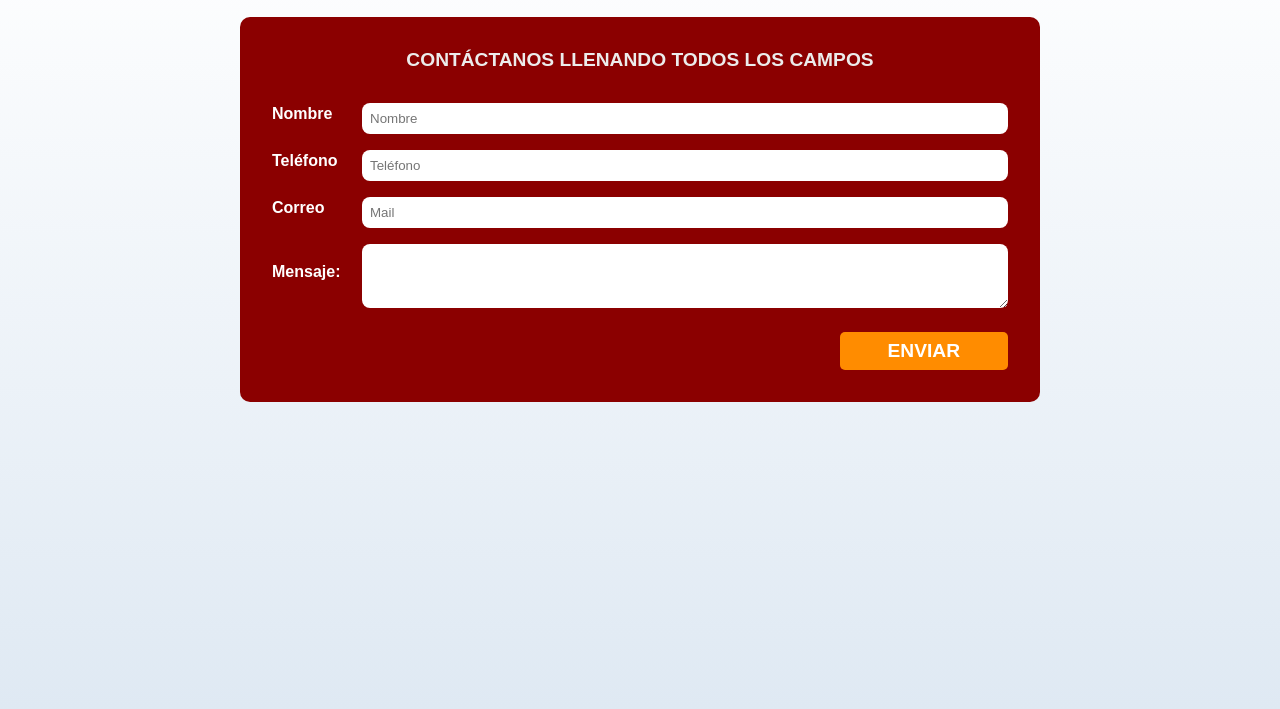
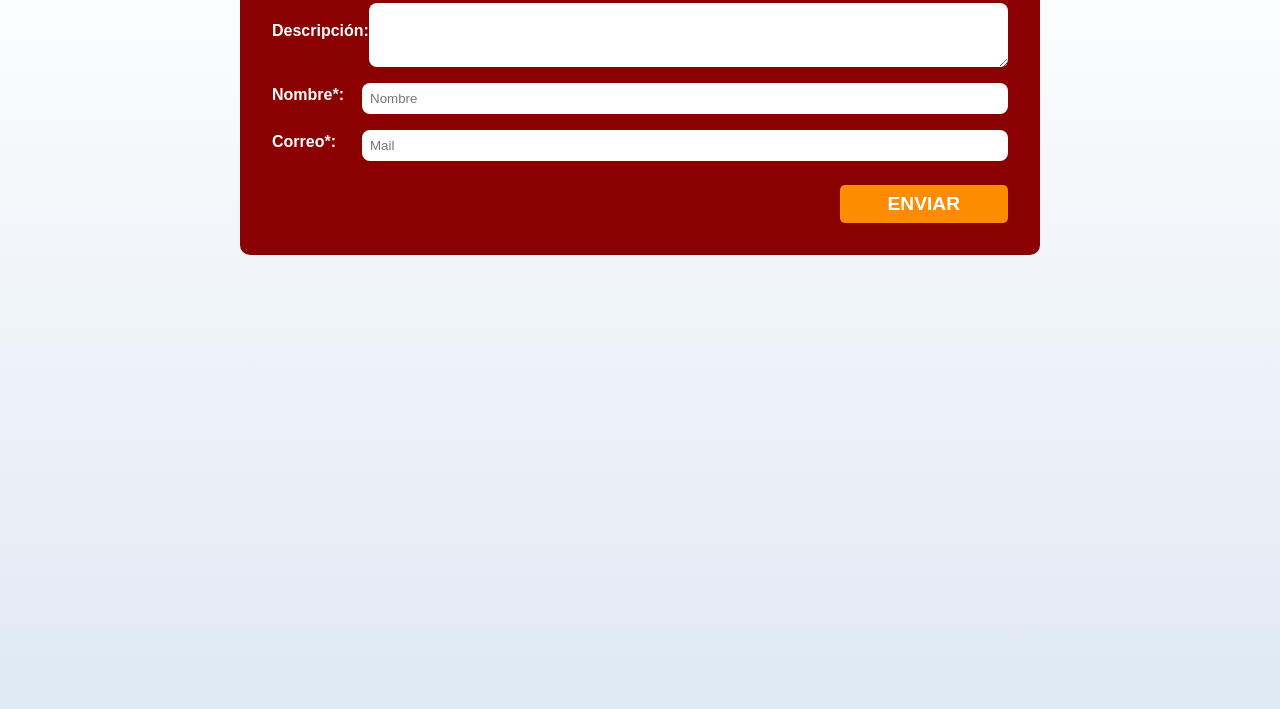
Before and after one commit to sansoris/Ciclo3-E2G64-Proyecto, a plain HTML site: page contacto.html in a window 1280 px wide. Shown: the part 91-800 px from the top of the page. Drawn offline with Linux system fonts and the light colour scheme.

Commit message:
contactenos

```diff
--- a/contacto.html
+++ b/contacto.html
@@ -12,35 +12,31 @@
 <body>
     <div>
         <div id="contacto" class="contacto">
-            <h2>Contacto</h2>
             <form class="formulario" action="#" method="POST">
 
-                <legend>Contáctanos llenando todos los campos</legend>
+                <legend>Contáctenos</legend>
 
                 <div class="contenedor de campos">
+
+                    <div class="campo w-100">
+                        <label>Descripción:</label>
+                        <textarea> </textarea>
+                    </div>
+
                     <div class="campo">
-                        <label>Nombre</label>
+                        <label>Nombre*:</label>
                         <input type="text" name="nombre" placeholder="Nombre" required>
                     </div>
 
-                    <div class="campo">
-                        <label>Teléfono</label>
-                        <input type="tel" name="telefono" placeholder="Teléfono">
-                    </div>
-
                     <div class="campo w-100">
-                        <label>Correo</label>
+                        <label>Correo*:</label>
                         <input type="email" name="correo" placeholder="Mail">
-                    </div>
-
-                    <div class="campo w-100">
-                        <label>Mensaje:</label>
-                        <textarea> </textarea>
                     </div>
 
                     <div class="enviar">
                         <input class="boton" type="submit" value="Enviar">
                     </div>
+                </div>
             </form>
         </div>
     </div>
```
